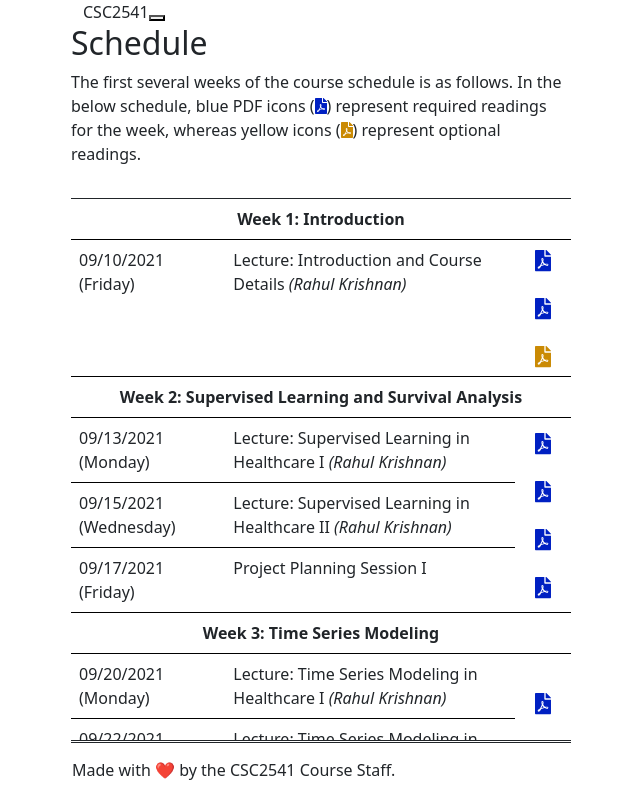
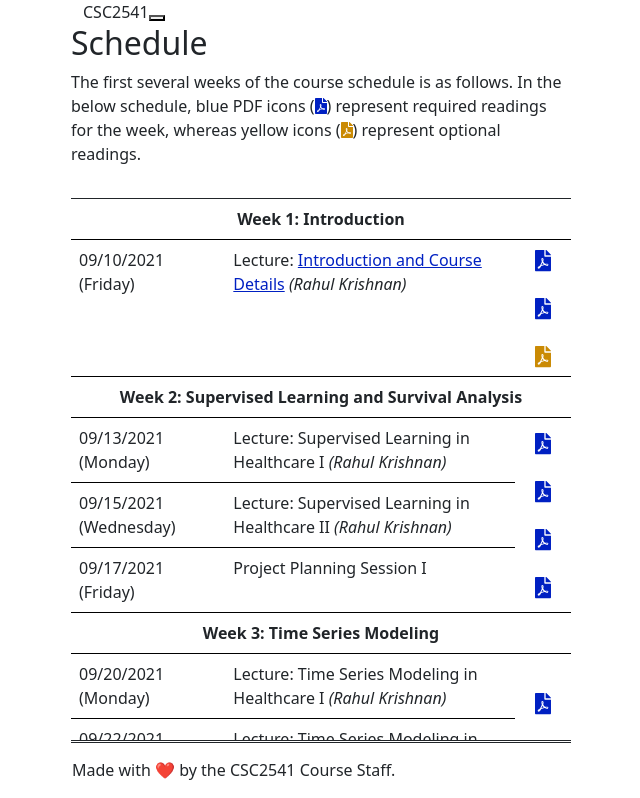
Before and after one commit to CSC2541HF-2021/CSC2541HF-2021.github.io, a Next.js app: page /schedule in a window 1280 px wide. Shown: the top 798 px of the page, without its empty margins (319-959 px from the left). Built offline with nearby package versions, Linux system fonts and the light colour scheme; what @tailwindcss/typography would draw is missing.

Commit message:
Add Lecture 1 slides

```diff
--- a/pages/schedule.js
+++ b/pages/schedule.js
@@ -62,7 +62,7 @@ export default function Home() {
               </tr>
               <tr>
                 <td>09/10/2021 (Friday)</td>
-                <td>Lecture: Introduction and Course Details <i>(Rahul Krishnan)</i></td>
+                <td>Lecture: <a href="/lectures/csc2541_lecture1-intro_to_mlhc.pdf" target="_blank">Introduction and Course Details</a> <i>(Rahul Krishnan)</i></td>
                 <td rowSpan="1">
                   {makeLink("mandatory",
                   "https://www.healthaffairs.org/doi/full/10.1377/hlthaff.2014.0041",
```
Also changed, not shown: 1 other file (tests, documents, lock files or other folders).
